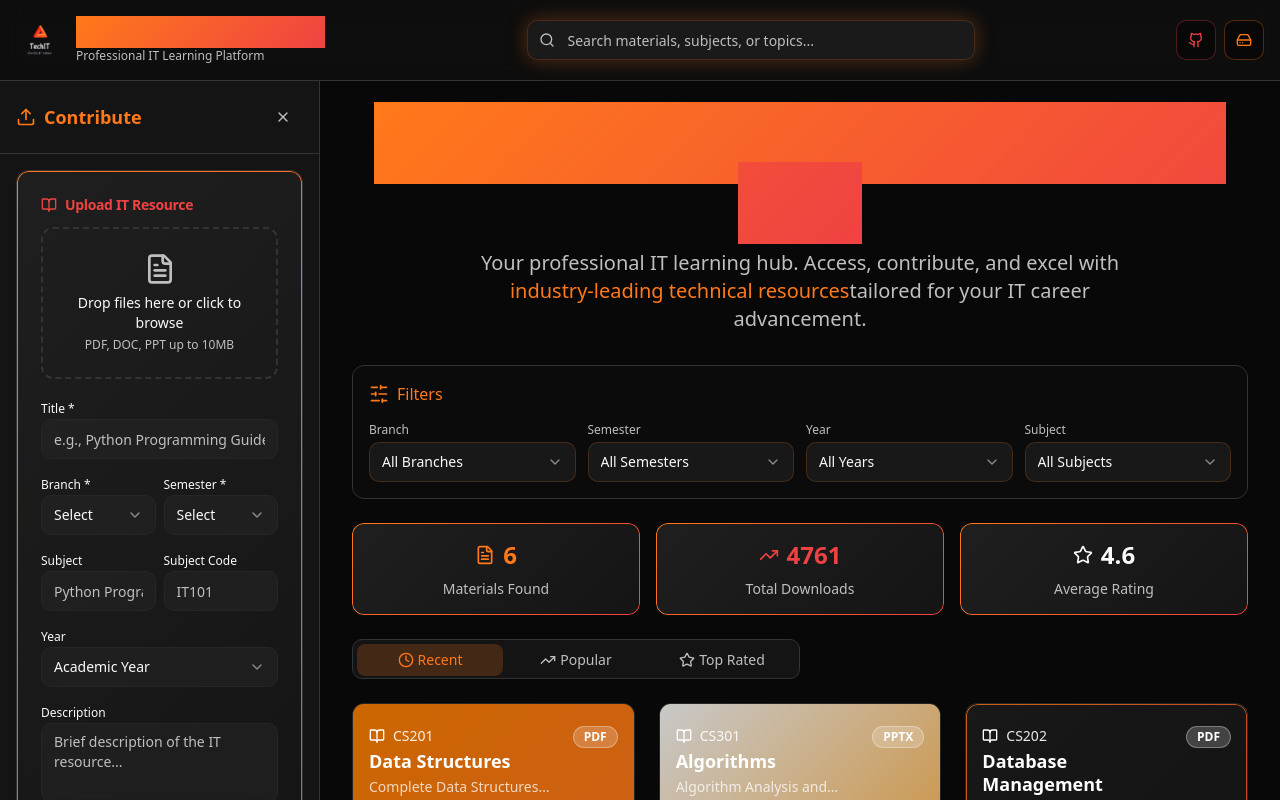
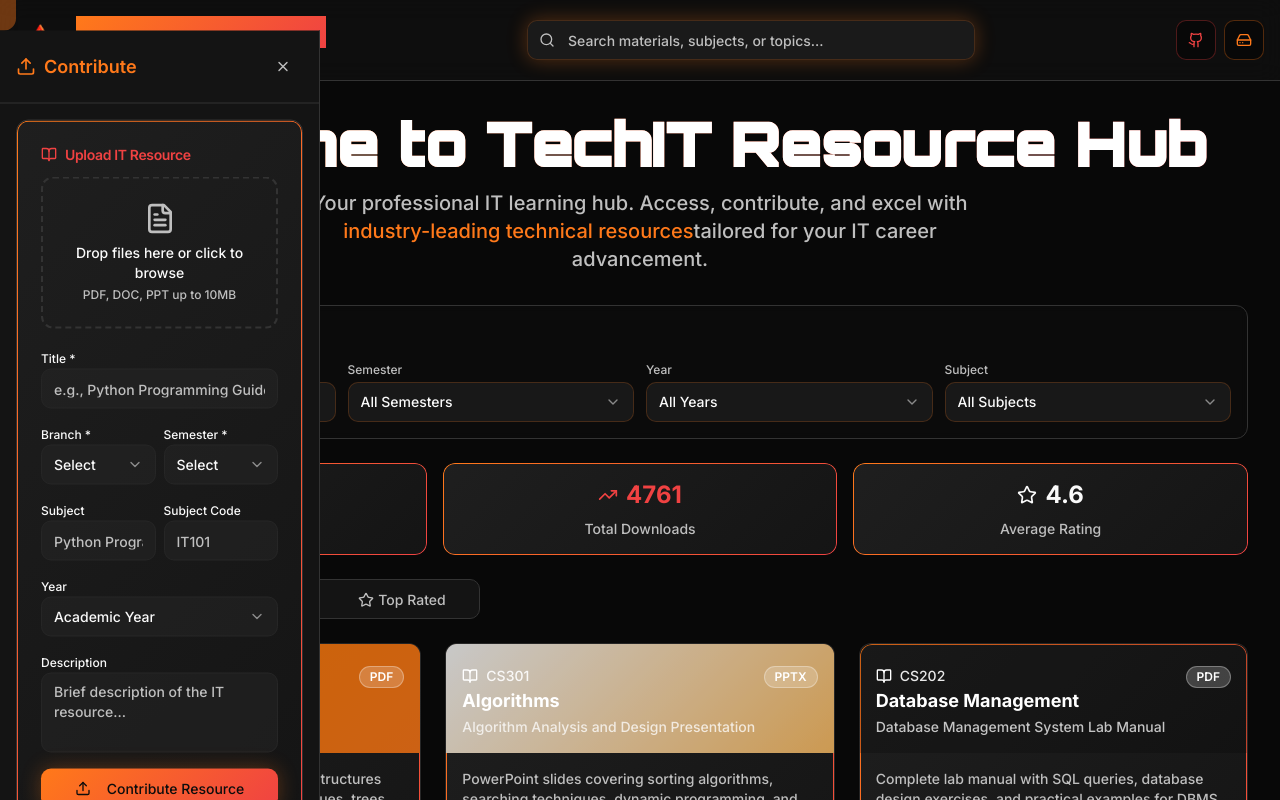
Before and after one commit to Cybernemesis116/techit-resource-hub-final, a React (Vite) app: page / in a window 1280 px wide. Shown: the top 800 px of the page. Built offline with nearby package versions, Linux system fonts and the light colour scheme.

Commit message:
Refine welcome section and sidebar
Update the welcome section to use outline colors for the title "Welcome to TechIT Resource Hub" with different fonts. The background for this section will no longer be red and orange. Additionally, the upload sidebar will now dynamically appear on hover.

```diff
--- a/src/index.css
+++ b/src/index.css
@@ -1,3 +1,5 @@
+@import url('https://fonts.googleapis.com/css2?family=Inter:wght@400;500;600;700&family=Orbitron:wght@400;700;900&display=swap');
+
 @tailwind base;
 @tailwind components;
 @tailwind utilities;
@@ -151,4 +153,13 @@
     mask: linear-gradient(#fff 0 0) content-box, linear-gradient(#fff 0 0);
     mask-composite: subtract;
   }
+
+  .stroke-text-gradient {
+    -webkit-text-stroke: 2px transparent;
+    background: var(--gradient-primary);
+    -webkit-background-clip: text;
+    background-clip: text;
+    -webkit-text-stroke: 2px;
+    -webkit-text-stroke-image: var(--gradient-primary);
+  }
 }
--- a/src/pages/Index.tsx
+++ b/src/pages/Index.tsx
@@ -49,11 +49,18 @@ const Index = () => {
       />
 
       <div className="flex relative">
-        {/* Upload Sidebar */}
-        <UploadSidebar
-          isOpen={sidebarOpen}
-          onClose={() => setSidebarOpen(false)}
-        />
+        {/* Upload Sidebar - Hover Trigger */}
+        <div
+          className="fixed left-0 top-1/2 -translate-y-1/2 z-50 group"
+          onMouseEnter={() => setSidebarOpen(true)}
+          onMouseLeave={() => setSidebarOpen(false)}
+        >
+          <div className="w-2 h-20 bg-tech-orange/20 hover:bg-tech-orange/40 transition-all duration-300 rounded-r-lg group-hover:w-4" />
+          <UploadSidebar
+            isOpen={sidebarOpen}
+            onClose={() => setSidebarOpen(false)}
+          />
+        </div>
 
         {/* Overlay for mobile */}
         {sidebarOpen && (
@@ -67,13 +74,13 @@ const Index = () => {
         <main className="flex-1 p-4 md:p-6 lg:p-8 transition-smooth">
           <div className="max-w-7xl mx-auto">
             {/* Welcome Section */}
-            <div className="text-center mb-8">
-              <h1 className="text-4xl md:text-6xl font-bold mb-4">
-                <span className="gradient-primary bg-clip-text text-transparent animate-float">
+            <div className="text-center mb-8 relative z-10">
+              <h1 className="text-4xl md:text-6xl font-extrabold mb-4 font-orbitron">
+                <span className="text-white stroke-text-gradient animate-float relative">
                   Welcome to TechIT Resource Hub
                 </span>
               </h1>
-              <p className="text-lg md:text-xl text-muted-foreground max-w-2xl mx-auto leading-relaxed">
+              <p className="text-lg md:text-xl text-muted-foreground max-w-2xl mx-auto leading-relaxed font-inter">
                 Your professional IT learning hub. Access, contribute, and excel with
                 <span className="text-tech-orange font-medium"> industry-leading technical resources</span>
                 tailored for your IT career advancement.
--- a/tailwind.config.ts
+++ b/tailwind.config.ts
@@ -111,6 +111,11 @@ export default {
 				'glow': 'glow 2s ease-in-out infinite',
 				'slide-up': 'slide-up 0.3s ease-out'
 			},
+			fontFamily: {
+				sans: ["Inter", "sans-serif"],
+				inter: ["Inter", "sans-serif"],
+				orbitron: ["Orbitron", "monospace"],
+			},
 			boxShadow: {
 				'neon-sm': '0 0 10px currentColor',
 				'neon': '0 0 20px currentColor',
```
